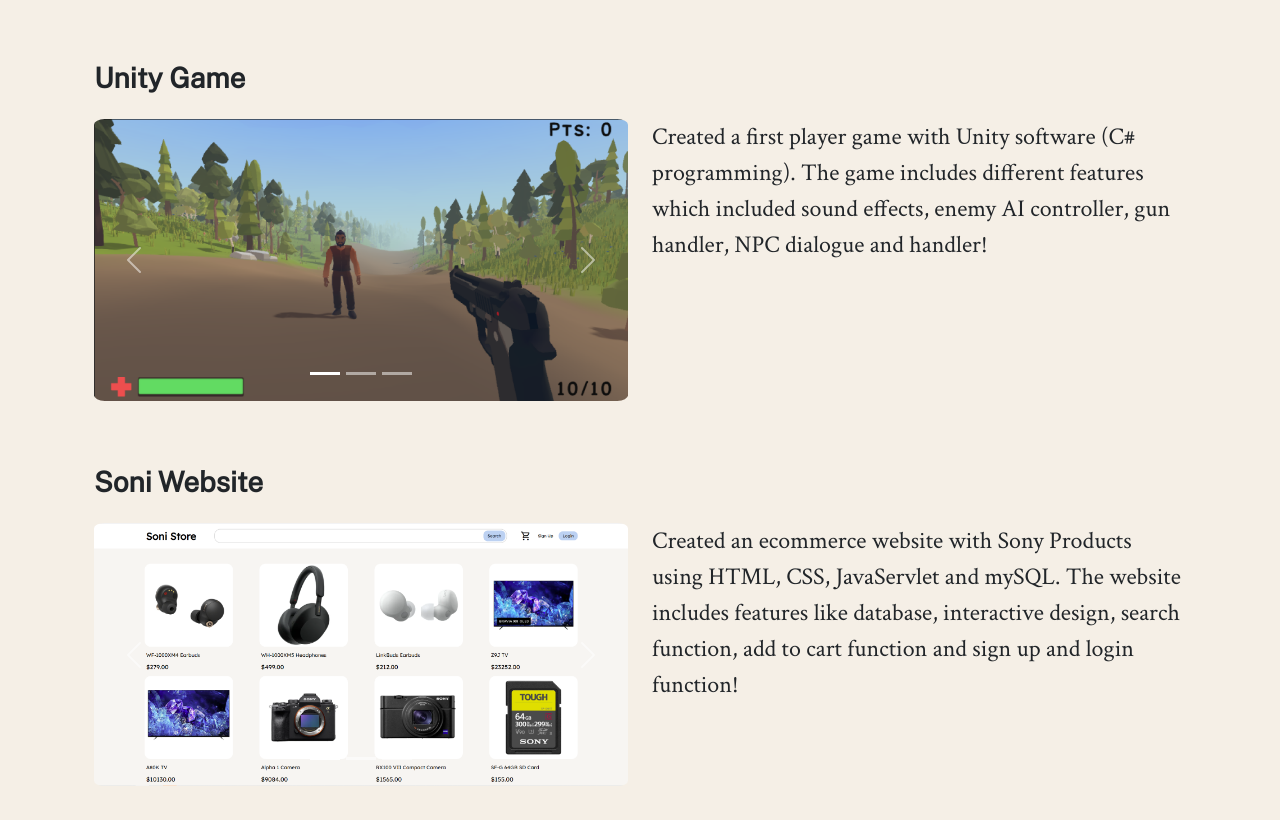
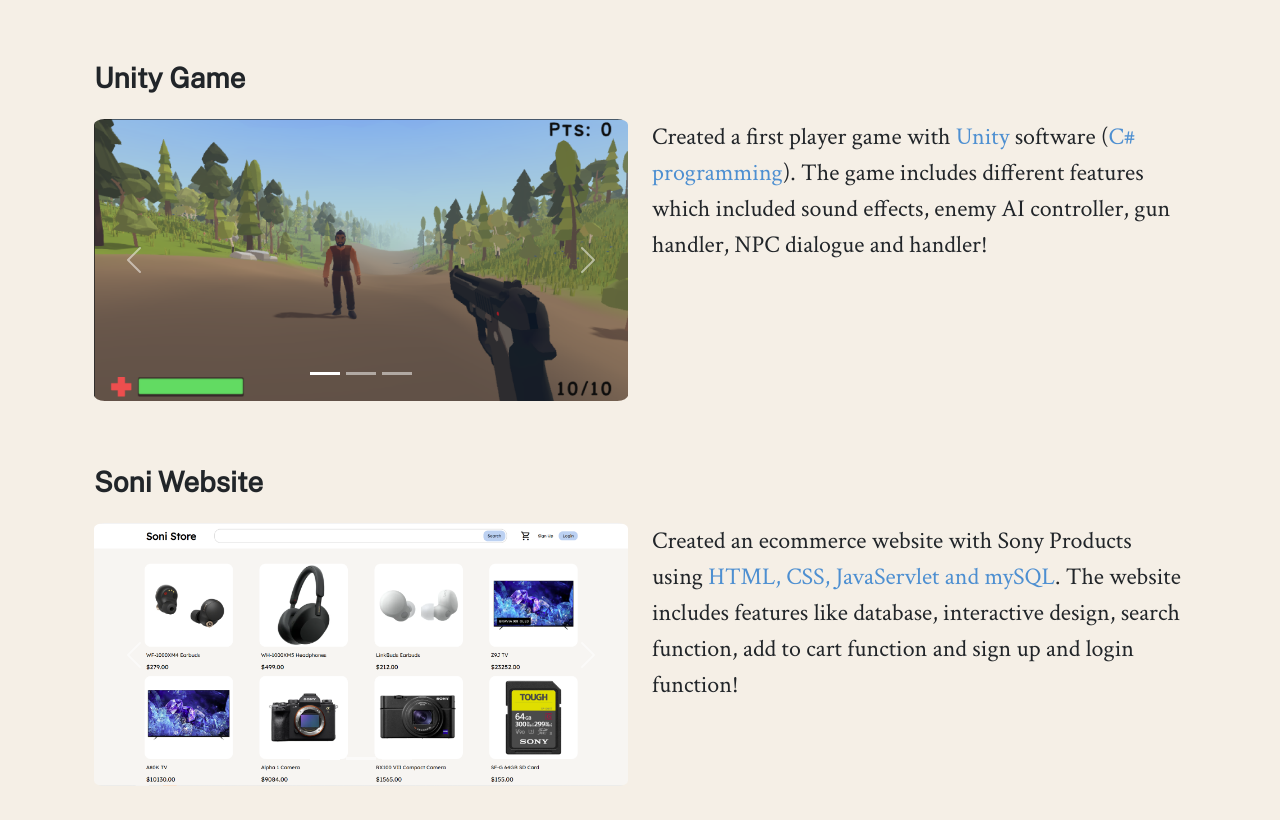
Before and after one commit to shental17/shental17.github.io, a plain HTML site: page index.html in a window 1280 px wide. Shown: the part 2528-3348 px from the top of the page. Drawn offline with nearby package versions, Linux system fonts and the light colour scheme.

Commit message:
Add files via upload

```diff
--- a/style.css
+++ b/style.css
@@ -24,7 +24,7 @@ p {
     font-size: 4rem;
 }
 
-#about-me span {
+#about-me span, #portfolio span {
     color: #4d8fd1;
 }
 
```
